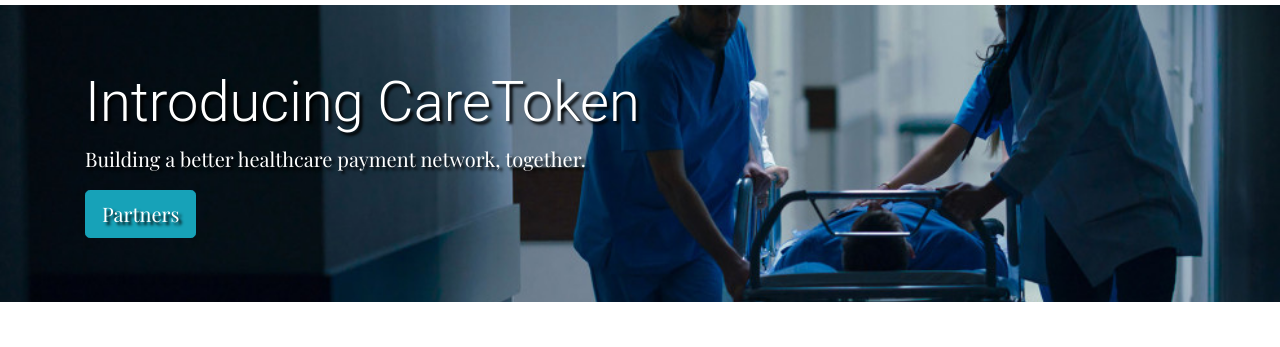
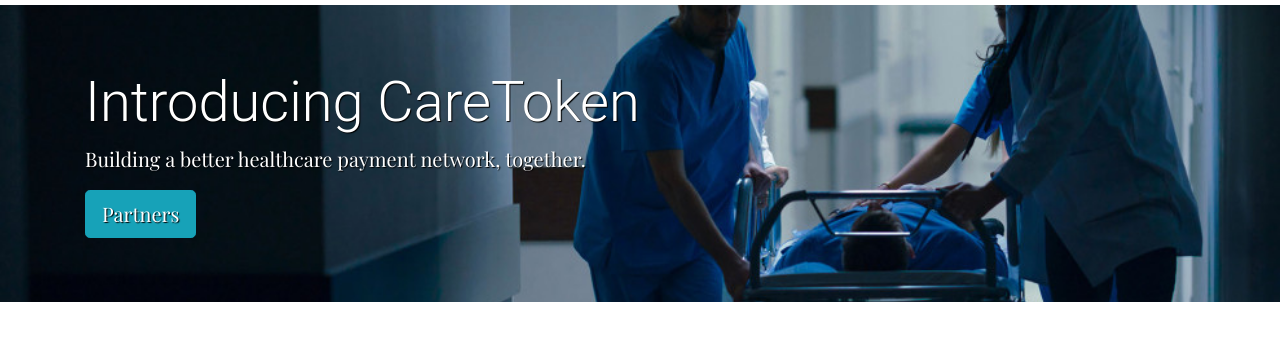
Before and after one commit to johntferry/johntferry.github.io, a plain HTML site: page index.html in a window 1280 px wide. Shown: the part 71-418 px from the top of the page. Drawn offline with nearby package versions, Linux system fonts and the light colour scheme.

```diff
--- a/styles.css
+++ b/styles.css
@@ -32,7 +32,7 @@ body {
     /* Fonts */
     /* The text-shadow helps the white text stand out better on a darker background */
     color: white;
-    text-shadow: 3px 3px 3px black;
+    text-shadow: 1px 1px 1px black;
   }
 
   /* The background color of the "testimonials" part */
```
